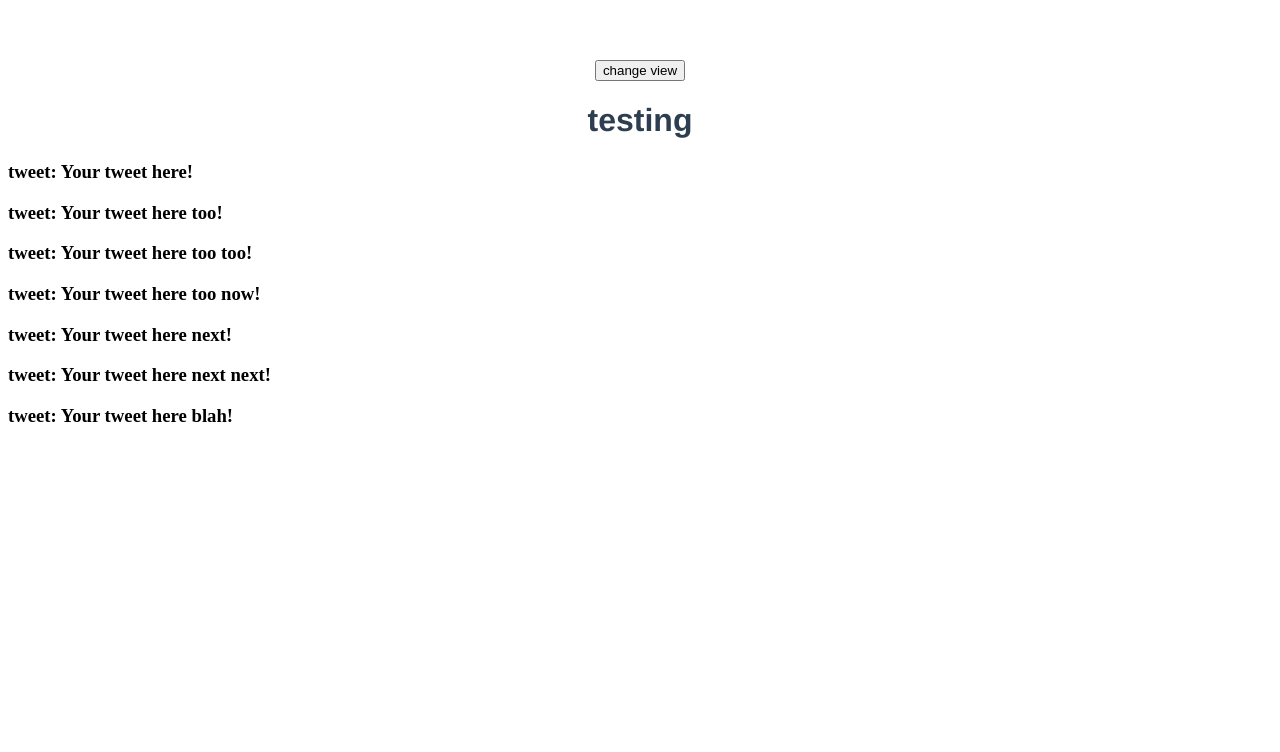
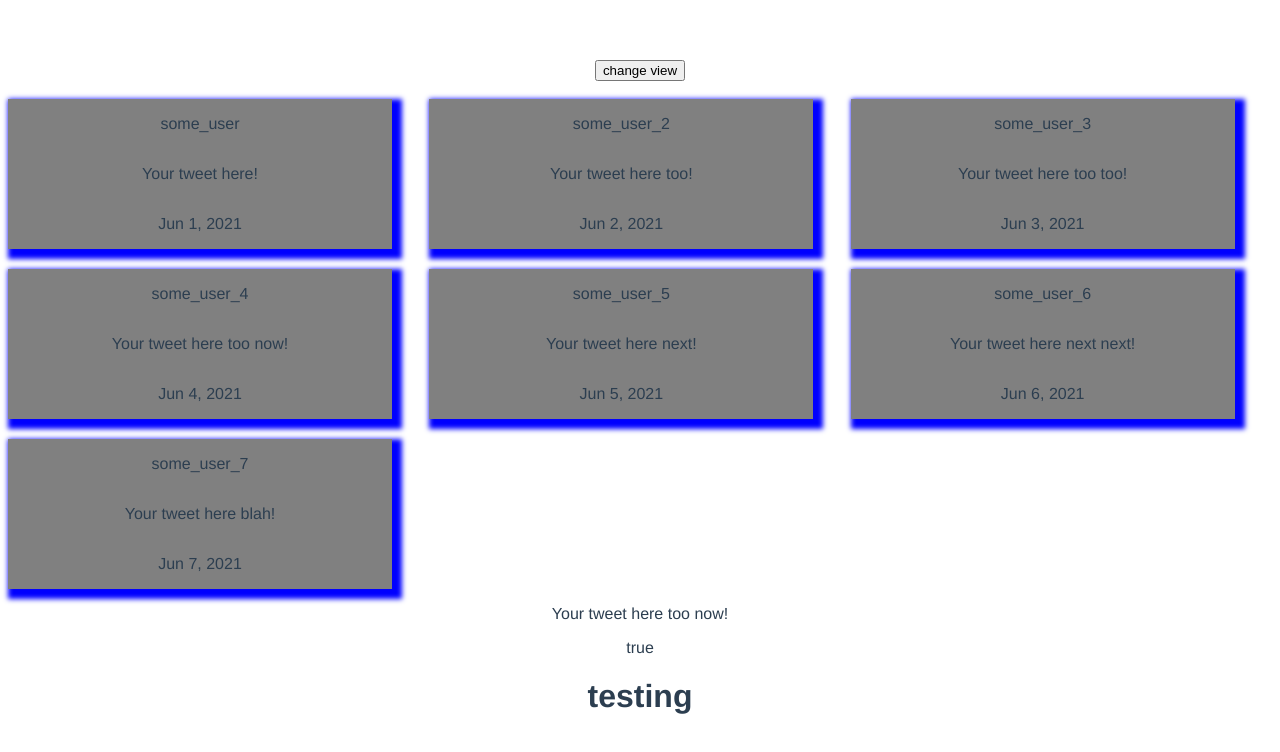
Before and after one commit to Pandax10a/vuegrid_listview, a Vue app: page / in a window 1280 px wide. Shown: the top 752 px of the page. Built offline with nearby package versions, Linux system fonts and the light colour scheme.

Commit message:
finally learn to use boolean on class

```diff
--- a/src/App.vue
+++ b/src/App.vue
@@ -20,6 +20,7 @@ export default {
 
 <style>
 #app {
+
   font-family: Avenir, Helvetica, Arial, sans-serif;
   -webkit-font-smoothing: antialiased;
   -moz-osx-font-smoothing: grayscale;
--- a/src/components/TheTweets.vue
+++ b/src/components/TheTweets.vue
@@ -1,6 +1,17 @@
 <template>
     <div>
-        <button onclick = "this.grid_this()">change view</button>
+        <button @click="change_on()">change view</button>
+        <br><br>
+        <section :class = "{section_container: isOn}">
+            <article class = "article_container" v-for = "(person, index) in list_of_people" :key="index" >
+                <p>{{list_of_people[index][`user`]}}</p>
+                <p>{{list_of_people[index][`tweet`]}}</p>
+                <p>{{list_of_people[index][`date`]}}</p>
+            </article>
+        </section>
+        <p>{{this.$data[`list_of_people`][3][`tweet`]}}</p>
+        <p>{{this.$data[`isOn`]}}
+
         <h1>testing</h1>
     </div>
 </template>
@@ -8,7 +19,8 @@
 <script>
     export default {
         data: function() {
-            return [{
+            return {
+            list_of_people: [{
                 tweet: `Your tweet here!`,
                 user:  `some_user`,
                 date: `Jun 1, 2021`
@@ -43,23 +55,59 @@
                 user:  `some_user_7`,
                 date: `Jun 7, 2021`
             },
-            ]
+                ],
+                isOn: true
+            }
+
         },
         methods: {
             list_all: function() {
 
                 for (let i = 0; i<this.$data.length; i++){
-                    document.body.insertAdjacentHTML(`beforeend`, `<h3>tweet: ${this.$data[i][`tweet`]}</h3>`)
+                    document.this.$refs.toggle_change.insertAdjacentHTML(`beforeend`, `<div class = "change" <h3>user: ${this.$data[i][`user`]} <br>tweet: ${this.$data[i][`tweet`]}
+                    <br>date: ${this.$data[i][`date`]}</h3> </div`)
                 }
+            },
+            change_on: function() {
+                if (this.$data[`isOn`]) {
+               this.$data[`isOn`] = false;
+
+                } else if (this.$data[`isOn`] === false) {
+                    this.$data[`isOn`] = true
+
+                }
+
+
             }
         },
         mounted () {
-            this.list_all();
+        //    this.list_all();
+            // document.body.querySelector(`#click_here`).addEventListener(`click`, this.grid_this)
+            // this.change_on()
         },
         name: "the-tweets"
     }
 </script>
 
 <style scoped>
+.section_container {
+    display: grid;
+    place-content: center;
+    grid-template-columns:1fr 1fr 1fr ;
+    row-gap: 20px;
+
+}
+.article_container {
+    display: grid;
+    place-content: center;
+    background-color: grey;
+    box-shadow: 5px 5px 5px 5px blue;
+
+
+
+
+
+    width: 30vw;
+}
 
 </style>
```
